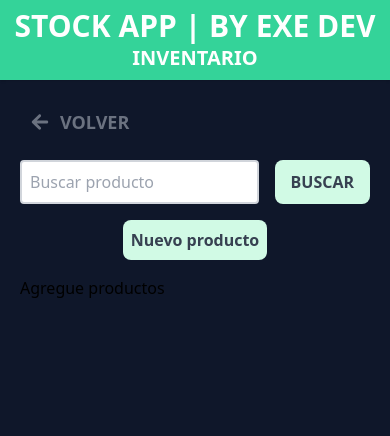
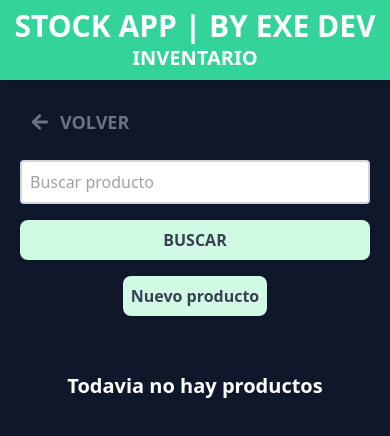
Before and after one commit to exe-quiel-dev/control_negocio_app, a React (Vite) app: page /inventario in a window 390 px wide. Shown: the top 436 px of the page. Built offline with nearby package versions, Linux system fonts and the light colour scheme.

Commit message:
Agregando LS

```diff
--- /dev/null
+++ b/src/components/Error.jsx
@@ -0,0 +1,11 @@
+/* eslint-disable react/prop-types */
+
+const Error = ({msg}) => {
+  return (
+    <div className="flex justify-center">
+      <p className="text-white uppercase bg-red-500 p-2 rounded w-full md:w-1/2 lg:w-1/2">{msg}</p>
+    </div>
+  )
+}
+
+export default Error
--- a/src/components/FormularioNuevoProducto.jsx
+++ b/src/components/FormularioNuevoProducto.jsx
@@ -4,33 +4,28 @@ import { IoIosCloseCircleOutline } from "react-icons/io";
 // HOOKS
 import useInventario from "../hooks/useInventario";
 import { useState } from "react";
+// COMPONENTS
+import Error from "./Error";
 
 const FormularioNuevoProducto = () => {
   const [nombre, setNombre] = useState('');
   const [cantidad, setCantidad] = useState(0);
   const [precio, setPrecio] = useState(0);
   const [descripcion, setDescripcion] = useState('');
+  const [error, setError] = useState(false);
 
   const {
-    // handleSubmitNuevoProd,
     handleChangeModal,
     setProductos,
     productos,
     setModal,
     modal,
-    // setNombre,
-    // setCantidad,
-    // setPrecio,
-    // setDescripcion,
-    // nombre,
-    // cantidad,
-    // precio,
-    // descripcion
+
   } = useInventario();
+
 
   const handleSubmitNuevoProd = e => {
     e.preventDefault()
-
     const objProducto = {
       nombre,
       cantidad,
@@ -39,10 +34,14 @@ const FormularioNuevoProducto = () => {
     }
 
     if ([nombre, cantidad, precio, descripcion].includes('')) {
-      console.log('Hay algun campo vacio')
+      setError(!error)
+      setTimeout(() => {
+        setError(false)
+      }, 3000);
     } else {
-      console.log(objProducto)
+      setError(!error)
       setProductos([...productos, objProducto])
+      localStorage.setItem()
       setModal(!modal)
     }
   }
@@ -56,6 +55,9 @@ const FormularioNuevoProducto = () => {
           onClick={() => { handleChangeModal() }}
         />
       </div>
+      {error && (
+        <Error msg='Tenes que completar todos los campos.'/>
+      )}
       <form
         className="flex flex-col items-center gap-2"
         onSubmit={e => {handleSubmitNuevoProd(e)}}
--- a/src/context/InventarioProvider.jsx
+++ b/src/context/InventarioProvider.jsx
@@ -14,13 +14,15 @@ const InventarioContext = createContext();
 // }
 
 const InventarioProvider = ({ children }) => {
+  const productosLS = JSON.parse(localStorage.getItem('productos')) ?? [];
+
   const [modal, setModal] = useState(false);
   // const [nombre, setNombre] = useState('');
   // const [cantidad, setCantidad] = useState(0);
   // const [precio, setPrecio] = useState(0);
   // const [descripcion, setDescripcion] = useState('');
   // const [producto, setProducto] = useState({});
-  const [productos, setProductos] = useState([]);
+  const [productos, setProductos] = useState(productosLS);
 
 
 
@@ -31,8 +33,6 @@ const InventarioProvider = ({ children }) => {
   const handleChangeModal = () => {
     setModal(!modal)
   }
-
-console.log(productos)
 
 
   return (
--- a/src/pages/Inventario.jsx
+++ b/src/pages/Inventario.jsx
@@ -1,5 +1,5 @@
 // HOOKS
-import { useState } from 'react';
+import { useEffect, useState } from 'react';
 import useInventario from '../hooks/useInventario'
 // COMPONENTS
 import { Link } from 'react-router-dom';
@@ -15,13 +15,15 @@ const Inventario = () => {
   const [selected, setSelected] = useState(false);
   const { handleChangeModal, handleSubmit, productos } = useInventario();
 
-
+  useEffect(() => {
+    localStorage.setItem('productos', JSON.stringify(productos))
+  },[productos])
 
   const renderInventario = () => {
     if (productos?.length > 0) {
       return productos?.map(producto => (<ProductoInventario key={producto.id} producto={producto} />))
     }else{
-      return <h2>Agregue productos</h2>
+      return <h2 className='text-white font-bold text-xl text-center col-span-3 p-10'>Todavia no hay productos</h2>
     }
   }
 
@@ -46,7 +48,7 @@ const Inventario = () => {
       </div>
       <div id='contenedor_form' className='container mx-auto flex flex-col md:flex-row justify-around items-center gap-4'>
         <form
-          className='w-full flex justify-around md:inline'
+          className='w-full flex flex-col md:flex-row justify-around md:inline gap-4'
           onSubmit={e => { handleSubmit(e) }}
         >
           <input
```
